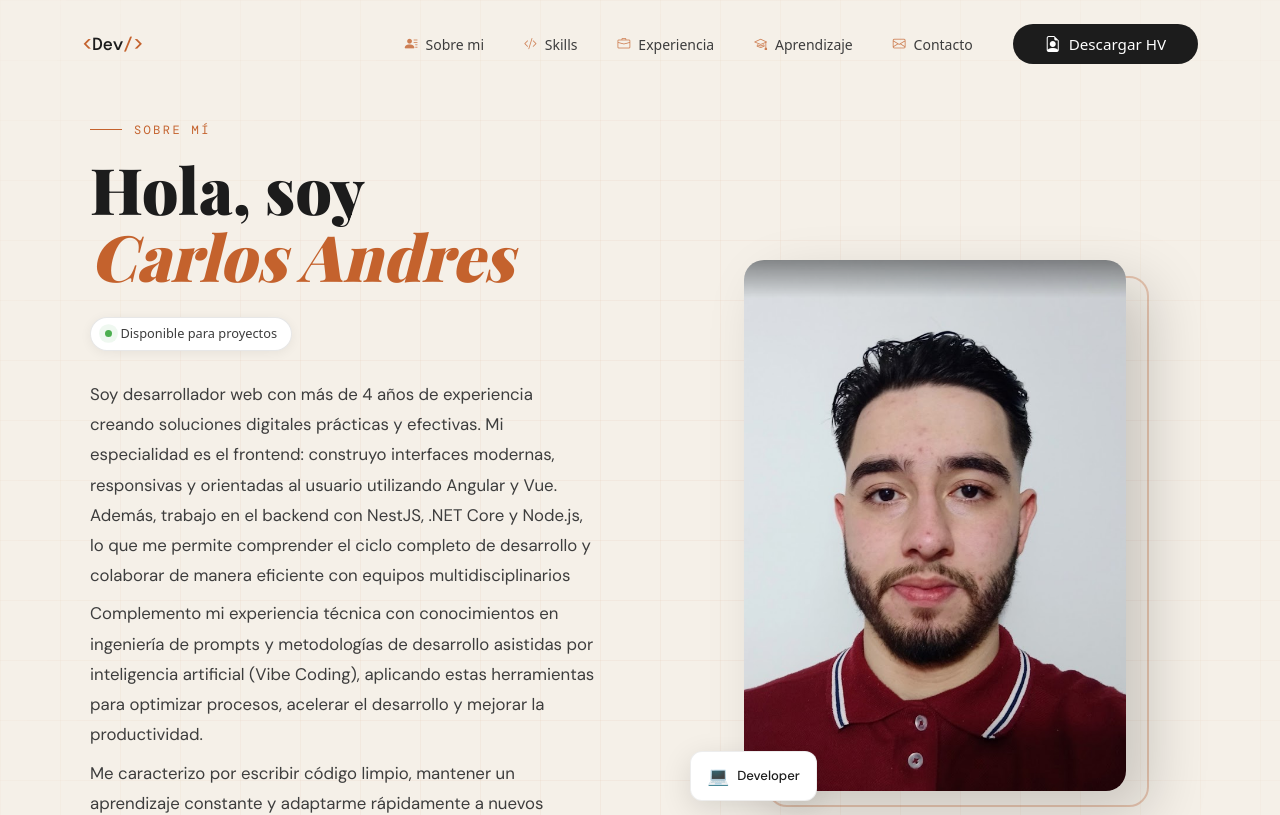
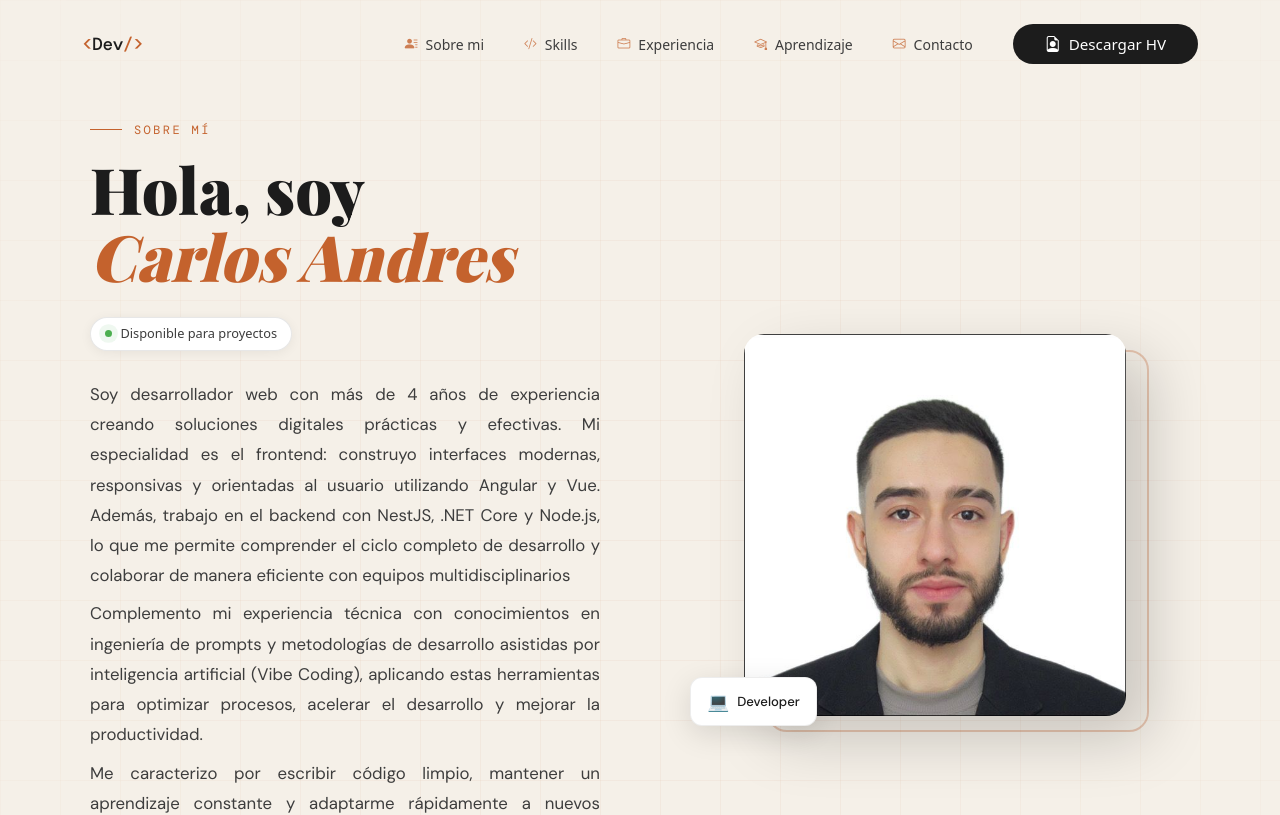
Before and after one commit to agc1921/portafolio, an Angular app: page / in a window 1280 px wide. Shown: the top 815 px of the page. Built offline with nearby package versions, Linux system fonts and the light colour scheme; a web font is replaced by a local one.

Commit message:
change photo

```diff
--- a/src/app/components/layout/about/about.component.html
+++ b/src/app/components/layout/about/about.component.html
@@ -51,7 +51,7 @@
 
     <div class="about-image-wrap">
       <div class="img-frame">
-        <img src="./assets/img-about/Screenshot_8.png" alt="Carlos" class="img-about-me">
+        <img src="./assets/img-about/photo-port.jpeg" alt="Carlos" class="img-about-me">
         <div class="img-deco"></div>
         <div class="img-badge">
           <span>💻</span>
--- a/src/app/components/layout/about/about.component.scss
+++ b/src/app/components/layout/about/about.component.scss
@@ -111,6 +111,7 @@
 .about-text {
   font-family: 'DM Sans', sans-serif;
   font-size: 1.05rem;
+  text-align: justify;
   color: #3D3D3D;
   line-height: 1.8;
   margin-bottom: 2.5rem;
```
Also changed, not shown: src/assets/img-about/photo-port.jpeg (added).
